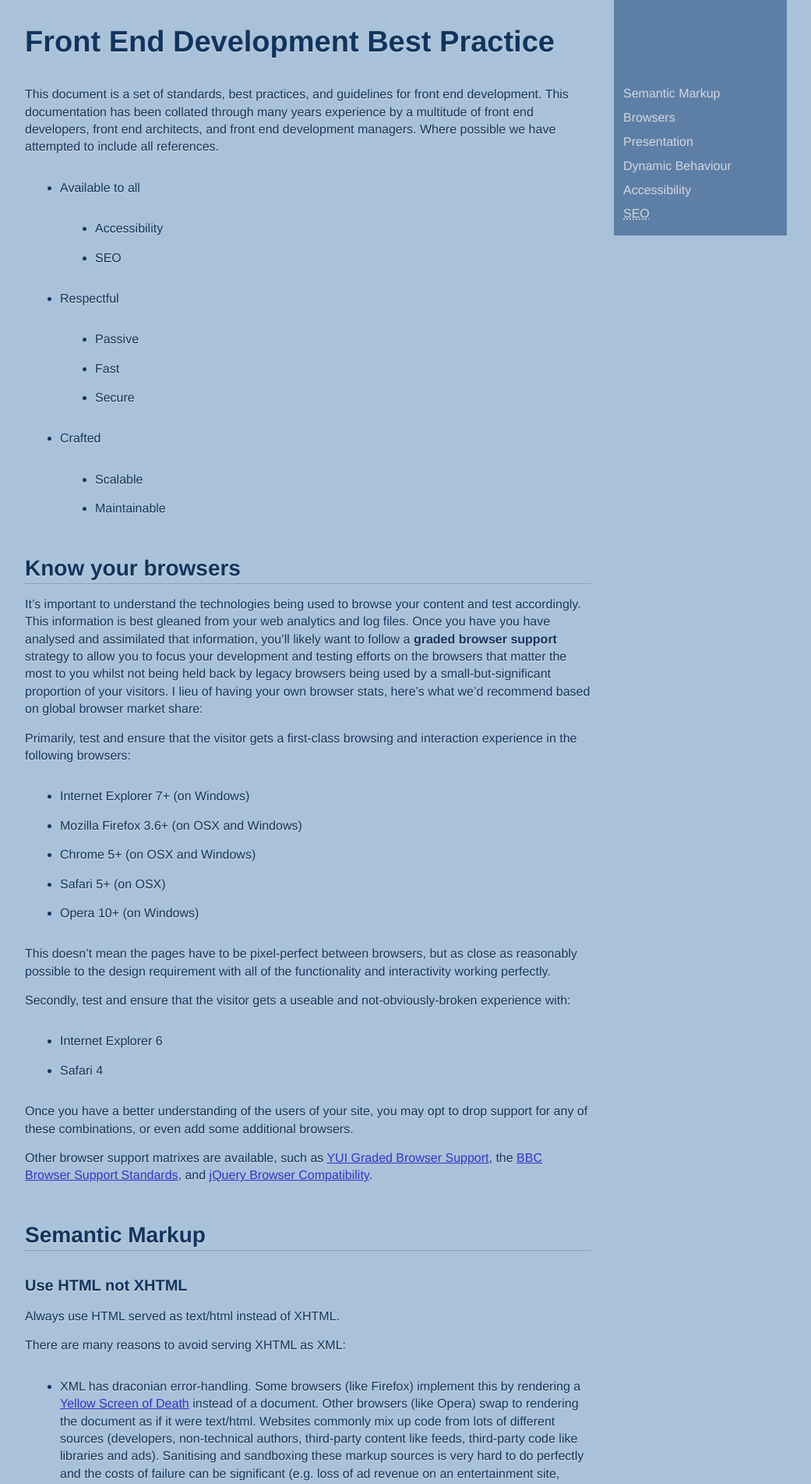
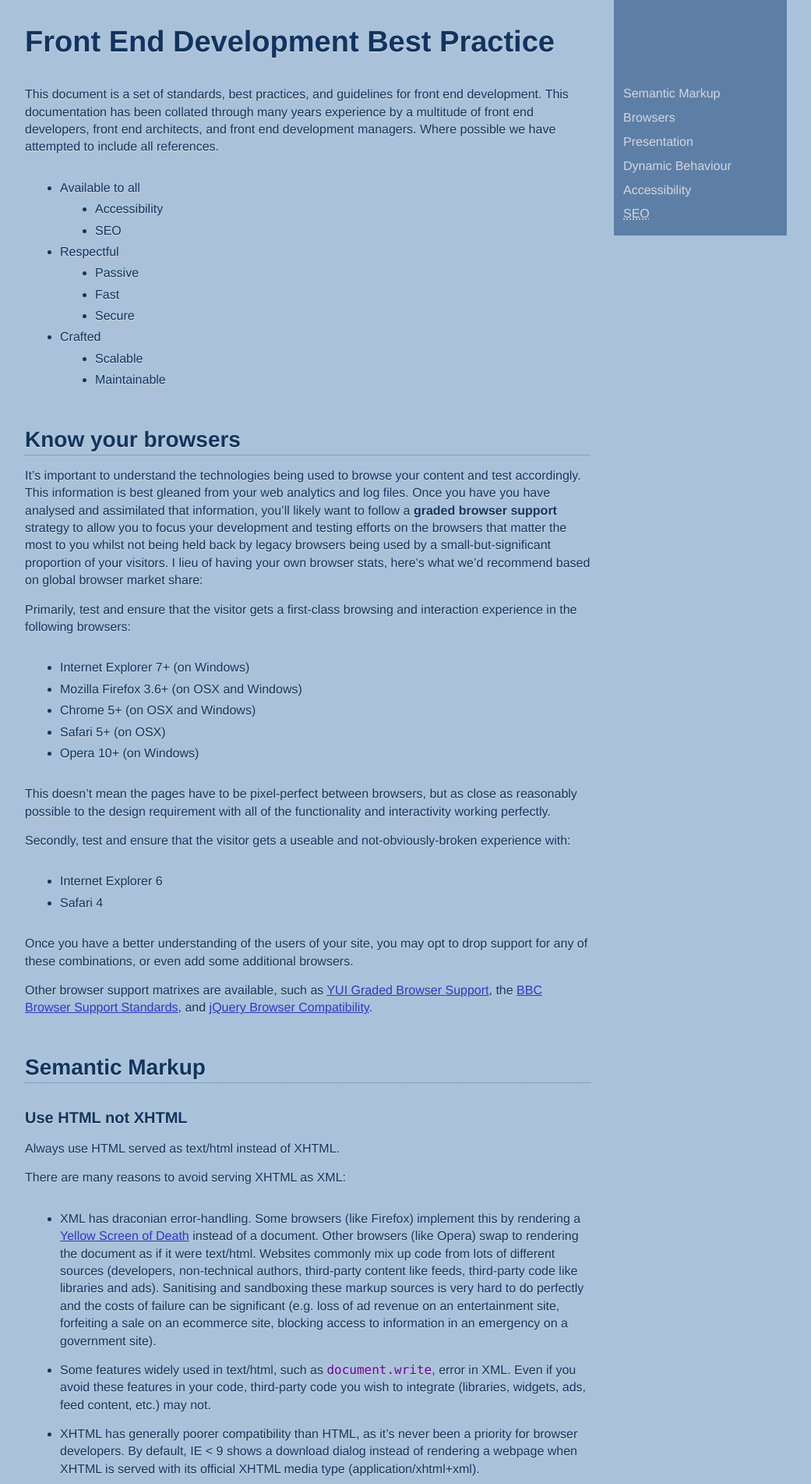
Before and after one commit to nefarioustim/front-end-development-best-practice, a Jekyll site: the page built from index.md, in a window 1280 px wide. Shown: the top 1903 px of the page at 78% size, without its empty margins (119-1160 px from the left). Built offline with Jekyll 4.4.1, drawn with Linux system fonts in a browser that asks for light colours; Markdown is read by kramdown in place of the engine named in the settings.

Commit message:
Fixing list styling.

```diff
--- a/assets/css/core.css
+++ b/assets/css/core.css
@@ -57,10 +57,16 @@ em {
 #article ol {
 	margin: 30px 0;
 }
+#article ul ul,
+#article ul ol,
+#article ol ul,
+#article ol ol {
+	margin: 0;
+}
 
 #article li {
 	list-style-type: disc;
-	margin: 15px 0 15px 45px;
+	margin: 5px 0 5px 45px;
 }
 
 #article code,
```
